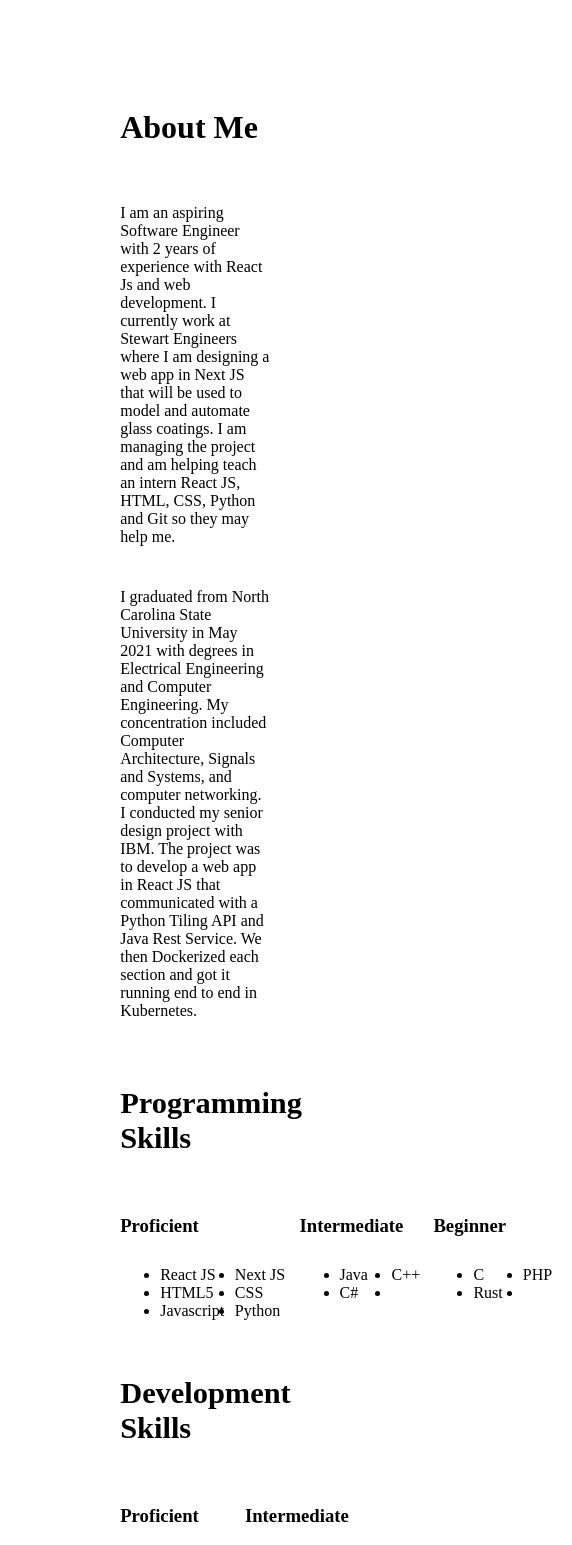
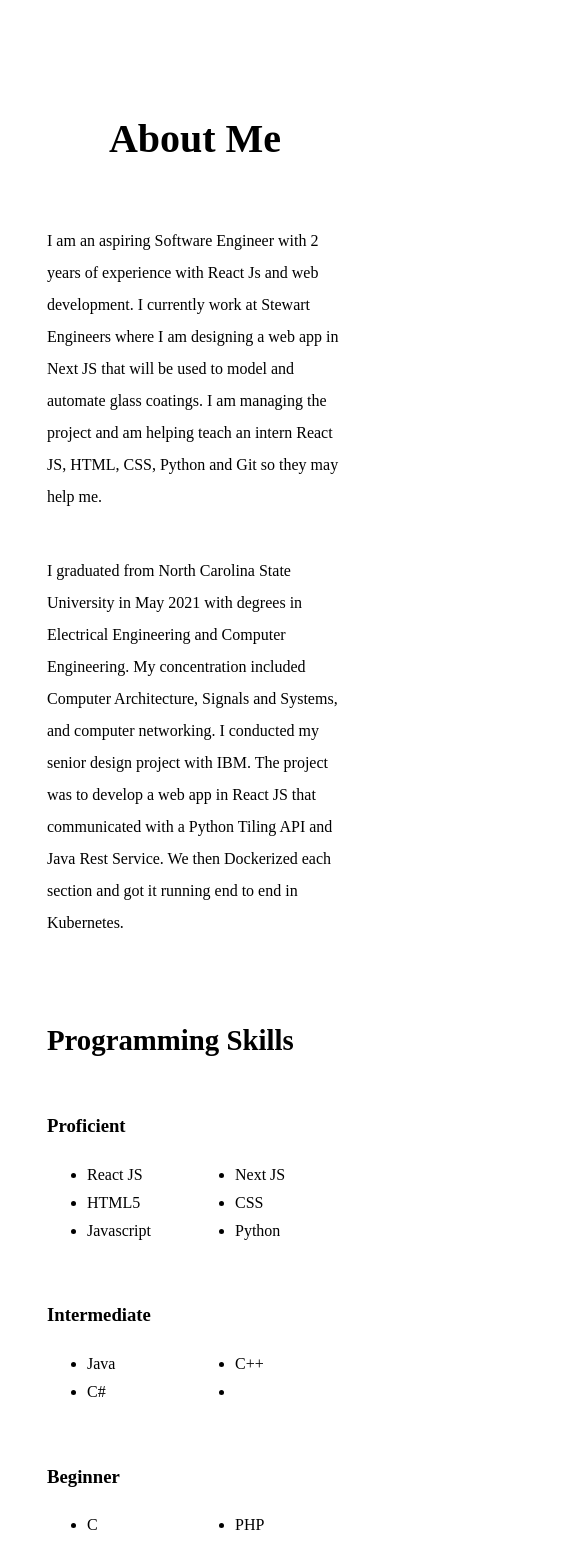
Before and after one commit to jsmccarver/Jared-Porfolio, a Next.js app: page /about in a window 390 px wide. Shown: the top 1545 px of the page, 572 px wide, since content can reach past the window. Built offline with nearby package versions, Linux system fonts and the light colour scheme.

Commit message:
small text size changes

```diff
--- a/Components/styles/Header.module.css
+++ b/Components/styles/Header.module.css
@@ -1,7 +1,7 @@
 .Header-Container {
   max-width: 1500px;
   margin: 0 auto;
-  overflow: none;
+  overflow: none !important;
   padding: 0 40px;
   display: flex;
   align-items: center;
@@ -48,7 +48,7 @@
   }
 }
 
-@media screen and (max-width: 850px) {
+@media screen and (max-width: 900px) {
   .navbar {
     height: 120px;
     margin-bottom: 0px;
--- a/pages/about.js
+++ b/pages/about.js
@@ -67,6 +67,7 @@ function about() {
             <ul className={Styles.Skills}>
               <li>Git</li>
               <li>AWS</li>
+              <li>Eclipse</li>
             </ul>
           </div>
           <div>
@@ -74,6 +75,7 @@ function about() {
             <ul className={Styles.Skills}>
               <li>Docker</li>
               <li>Kubernetes</li>
+              <li>Ansible</li>
             </ul>
           </div>
         </div>
--- a/styles/about.module.css
+++ b/styles/about.module.css
@@ -1,32 +1,41 @@
 .Wrapper {
   display: flex;
   flex-direction: column;
-  padding: 0px 30%;
+  padding: 0px 25vw;
   flex: 1;
+  justify-content: center;
 }
 .Wrapper h1:first-of-type {
   padding-bottom: 20px;
   padding-top: 80px;
+  font-weight: 800;
+
+}
+.Wrapper p:last-of-type{
+  padding-bottom: 50px;
 }
 .HText {
   padding-bottom: 20px;
-  padding-top: 20px;
-  font-size: 1.90rem;
-
+  padding-top: 0px;
+  font-size: 1.80rem;
+  font-weight: 700;
 }
 .Wrapper p {
   padding-bottom: 10px;
+  line-height: 2;
 }
 .SkillList{
     display: grid;
     flex-wrap: wrap;
-    grid-template-columns: 1fr 1fr 1fr;
+    grid-template-columns: repeat(auto-fill,1fr 1fr);
     column-gap: 30px;
+}
+.SkillList h3{
+  font-weight: 600;
 
 }
-.Development{
-    padding-bottom: 50px;
-
+.SkillList > div{
+  padding-bottom: 30px;
 }
 .SkillList h3{
     padding-bottom: 10px;
@@ -35,5 +44,18 @@
     width: 100%;
     display: grid;
     grid-template-columns: 1fr 1fr;
+    row-gap: 10px;
+}
 
+@media screen and (max-width: 1200px) {
+  .Wrapper {
+    padding: 0px 10vw;
+  }
+  .Wrapper h1:first-of-type{
+    text-align: center;
+  }
+  .Wrapper h1:first-of-type {
+
+    font-size: 2.5rem;
+  }
 }
--- a/styles/globals.css
+++ b/styles/globals.css
@@ -1,4 +1,4 @@
-@import url("https://fonts.googleapis.com/css2?family=Lato:wght@300&display=swap");
+@import url('https://fonts.googleapis.com/css2?family=Open+Sans:ital,wght@0,300;0,400;0,500;0,600;0,700;0,800;1,300;1,400;1,500;1,600;1,700;1,800&display=swap');
 :root {
   --charcoal: #2f3e46ff;
   --spanish-violet: #432b8cff;
@@ -16,7 +16,7 @@
 }
 
 body {
-  font-family: "lato", sans-serif;
+  font-family: 'Open Sans', sans-serif;
   line-height: 1.6;
   color: #333;
   overflow-x: hidden;
@@ -41,6 +41,7 @@ h2 {
   font-size: 3.5rem;
   color: #432b8c;
   line-height: 1.2;
+  font-weight: 500;
 }
 h2 {
   font-size: 5.5rem;
@@ -48,13 +49,14 @@ h2 {
 }
 h3 {
   color: #432b8c;
+  font-weight: 400;
 }
 li {
   color: #432b8c;
 }
 p {
   margin: 0px 0;
-
+  font-weight: 300;
 }
 img {
   width: 100%;
```
